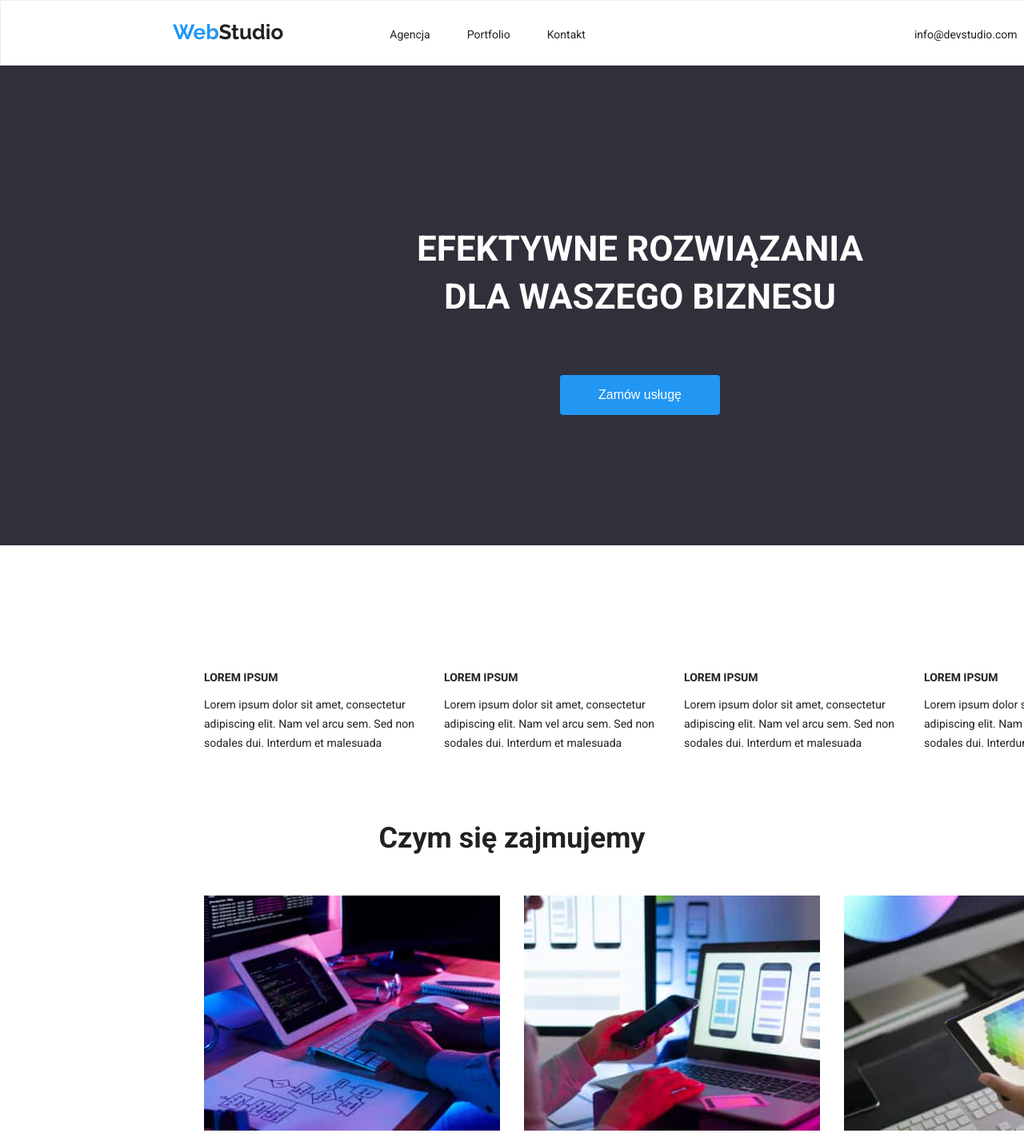
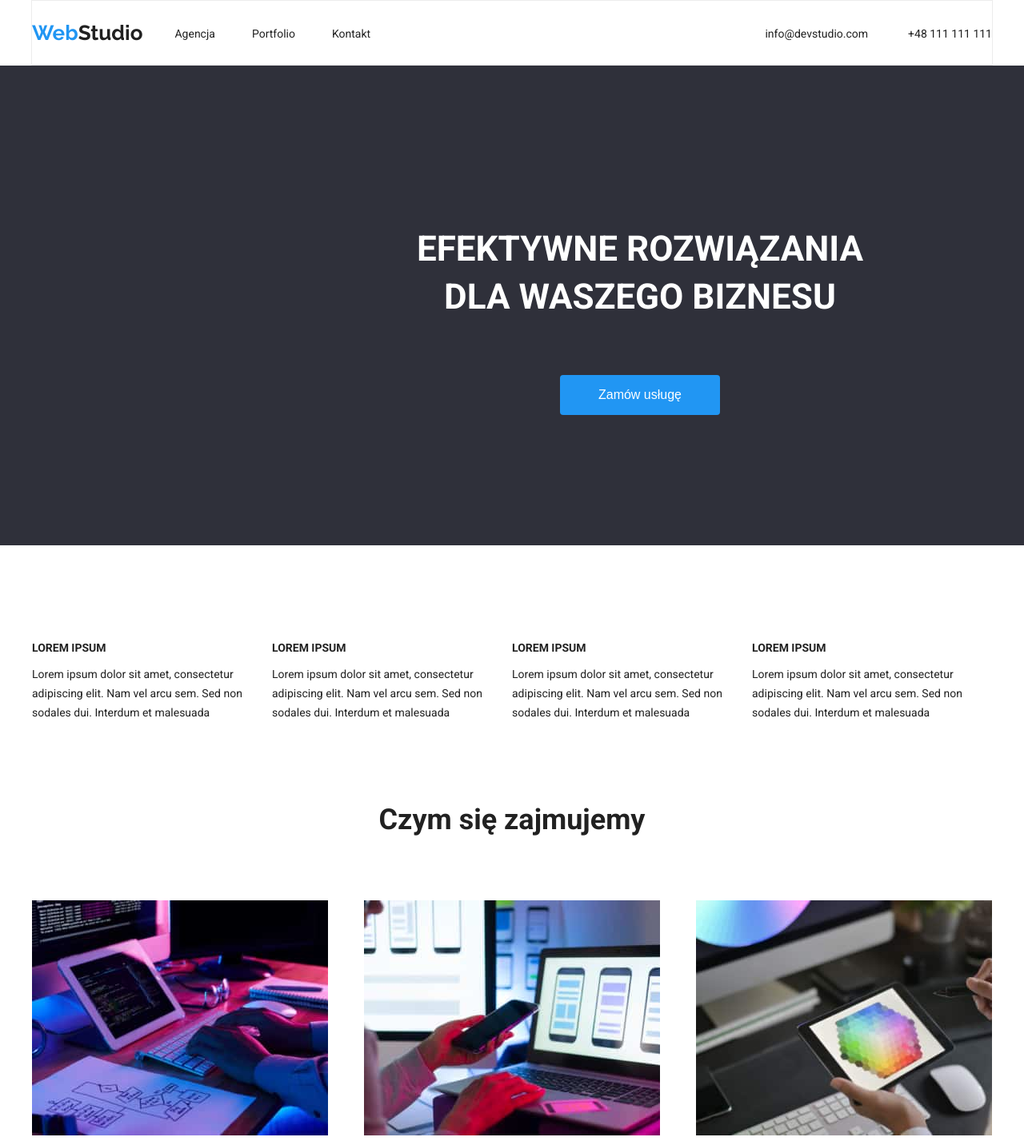
Before and after one commit to RobertN1970/https-robertn1970.github.io-goit-markup-hw-02-, a plain HTML site: page index.html in a window 1280 px wide. Shown: the top 1427 px of the page at 80% size. Drawn offline with Linux system fonts and the light colour scheme.

Commit message:
poprawka

```diff
--- a/index.html
+++ b/index.html
@@ -14,12 +14,12 @@
     <link rel="stylesheet" href="./styles.css" />
   </head>
   <body>
-    <header class="header-style">
+    <header class="header-style container">
       <a href="./index.html" class="web"><span>Web</span>Studio</a>
       <nav>
         <ul class="nav-one">
           <li><a href="./index.html">Agencja</a></li>
-          <li><a href="mailto:info@devstudio.com">Portfolio</a></li>
+          <li><a href="./portfolio.html">Portfolio</a></li>
           <li><a href="./index.html">Kontakt</a></li>
         </ul>
       </nav>
@@ -33,8 +33,8 @@
         <h1>EFEKTYWNE ROZWIĄZANIA DLA WASZEGO BIZNESU</h1>
         <button type="button" class="buton">Zamów usługę</button>
       </section>
-      <section>
-        <h2></h2>
+      <section class="container">
+        <h2 class="hide"></h2>
         <ul class="lorem">
           <li>
             <h3>LOREM IPSUM</h3>
@@ -67,8 +67,8 @@
           </li>
         </ul>
       </section>
-      <section>
-        <h2>Czym się zajmujemy</h2>
+      <section class="container" >
+        <h2 class="head" >Czym się zajmujemy</h2>
         <ul class="working-images">
           <li>
             <img
--- a/styles.css
+++ b/styles.css
@@ -14,27 +14,35 @@ header a {
   display: flex;
   width: 1600px;
   height: 80px;
+
   border: 1px solid #ececec;
   background-color: #ffffff;
+}
+
+header .navtmail {
+  margin-left: auto;
+}
+.container {
+  max-width: 1200px;
+  width: 100%;
+  align-items: center;
+  margin: 0 auto;
 }
 li {
   list-style-type: none;
 }
 /*======================== logo================*/
 .web {
+  display: flex;
   font-family: raleway, sans-serif;
   font-size: 26px;
   color: #212121;
-  margin-left: 215px;
-  margin-top: 24px;
 }
 .webfo {
   display: flex;
   font-family: raleway, sans-serif;
   font-size: 26px;
   color: #ffffff;
-  margin-left: 215px;
-  margin-top: 60px;
 }
 span {
   font-family: raleway, sans-serif;
@@ -45,14 +53,12 @@ span {
 /*=====================navigation=================*/
 .nav-one {
   display: flex;
-  margin-left: 93px;
-  margin-top: 32px;
+
   gap: 46px;
 }
 .navtmail {
   display: flex;
-  margin-left: 371px;
-  margin-top: 32px;
+
   gap: 50px;
 }
 nav ul li a {
@@ -92,7 +98,7 @@ nav ul li a:hover {
 }
 
 h1 {
-  display: block;
+  display: flex;
   font-size: 44px;
   line-height: 1.36;
   color: #ffffff;
@@ -101,7 +107,7 @@ h1 {
   text-align: center;
 }
 .buton {
-  display: block;
+  display: inline-block;
   background-color: #2196f3;
   border-radius: 4px;
   width: 200px;
@@ -112,42 +118,44 @@ h1 {
   line-height: 1.87;
   margin-left: auto;
   margin-right: auto;
-  margin-top: 30px ;
+  margin-top: 30px;
   cursor: pointer;
 }
 h3 {
   font-size: 14px;
   line-height: 1.14;
   padding-top: 20px;
-
 }
 p {
   font-size: 14px;
   line-height: 1.71;
-
 }
 .lorem {
   display: flex;
+  padding-left: 0;
   flex-wrap: wrap;
   flex-direction: column;
+  justify-content: center;
   width: 270px;
   height: 75px;
-  margin-left: 215px;
   gap: 30px;
- padding-top: 94px;
- padding-bottom: 117px;
+  padding-top: 94px;
+  padding-bottom: 94px;
 }
+
 h2 {
   display: block;
   text-align: center;
   font-size: 36px;
   line-height: 1.16;
-
 }
 .working-images {
   display: flex;
-  flex-direction:row;
-  margin: 50px 215px;
+  padding-left: 0;
+  justify-content: space-between;
+  padding-top: 50px;
+  padding-bottom: 94px;
+
   gap: 30px;
 }
 .border-section {
@@ -158,11 +166,11 @@ h2 {
   margin-top: 50px;
 }
 .our-team {
-  margin-top:94px;
+  margin-top: 94px;
 }
 .works {
   display: flex;
-  margin-left: 215px;
+  justify-content: center;
   margin-top: 50px;
   gap: 30px;
 }
@@ -183,17 +191,16 @@ h2 {
   margin: 0;
   padding: 0;
 }
-.buttonportfolio{
-  display:flex;
+.buttonportfolio {
+  display: flex;
   justify-content: center;
   margin-top: 94px;
-
 }
-.button-portfolio-size{
+.button-portfolio-size {
   display: inline-block;
-  background-color:  #F5F4FA;
+  background-color: #f5f4fa;
   border: 1px;
-  color:#2f303a;
+  color: #2f303a;
   border-radius: 4px;
   text-align: center;
   font-size: 16px;
@@ -202,8 +209,8 @@ h2 {
   cursor: pointer;
   margin: 8px;
 }
-.button-portfolio-size:hover{
-  display:inline-block;
+.button-portfolio-size:hover {
+  display: inline-block;
   color: #ececec;
   background-color: #2196f3;
   box-shadow: 0px 3px 1px rgba(0, 0, 0, 0.1), 0px 1px 2px rgba(0, 0, 0, 0.08),
@@ -216,21 +223,20 @@ h2 {
 .figureportfolio {
   display: flex;
   box-sizing: border-box;
+  flex-direction: row;
   flex-wrap: wrap;
-
-  margin: 50px 215px 94px;
+  justify-content: space-between;
   row-gap: 30px;
-  column-gap: 30px;
 }
 
 .borderfigure {
   display: inline-block;
   width: 370px;
   height: 404px;
-  background: #FFFFFF;
-  border: 1px solid #EEEEEE;
+  background: #ffffff;
+  border: 1px solid #eeeeee;
 }
-.text-position{
+.text-position {
   padding-left: 30px;
 }
 
@@ -265,8 +271,7 @@ ul li a {
   font-size: 14px;
   line-height: 1.71;
   color: #ffffff;
-  padding-left:0;
-
+  padding-left: 0;
 }
 .footmail a:hover {
   color: #2196f3;
```
